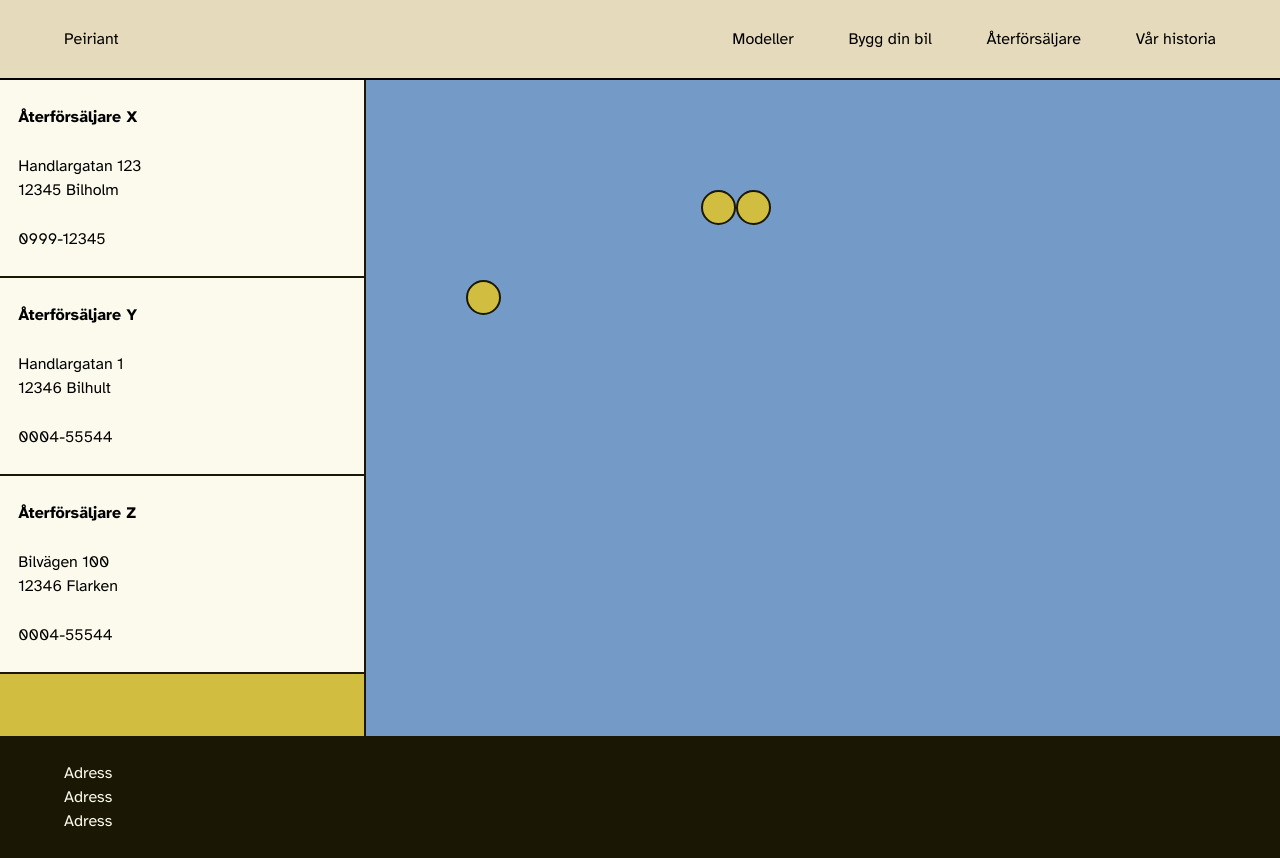
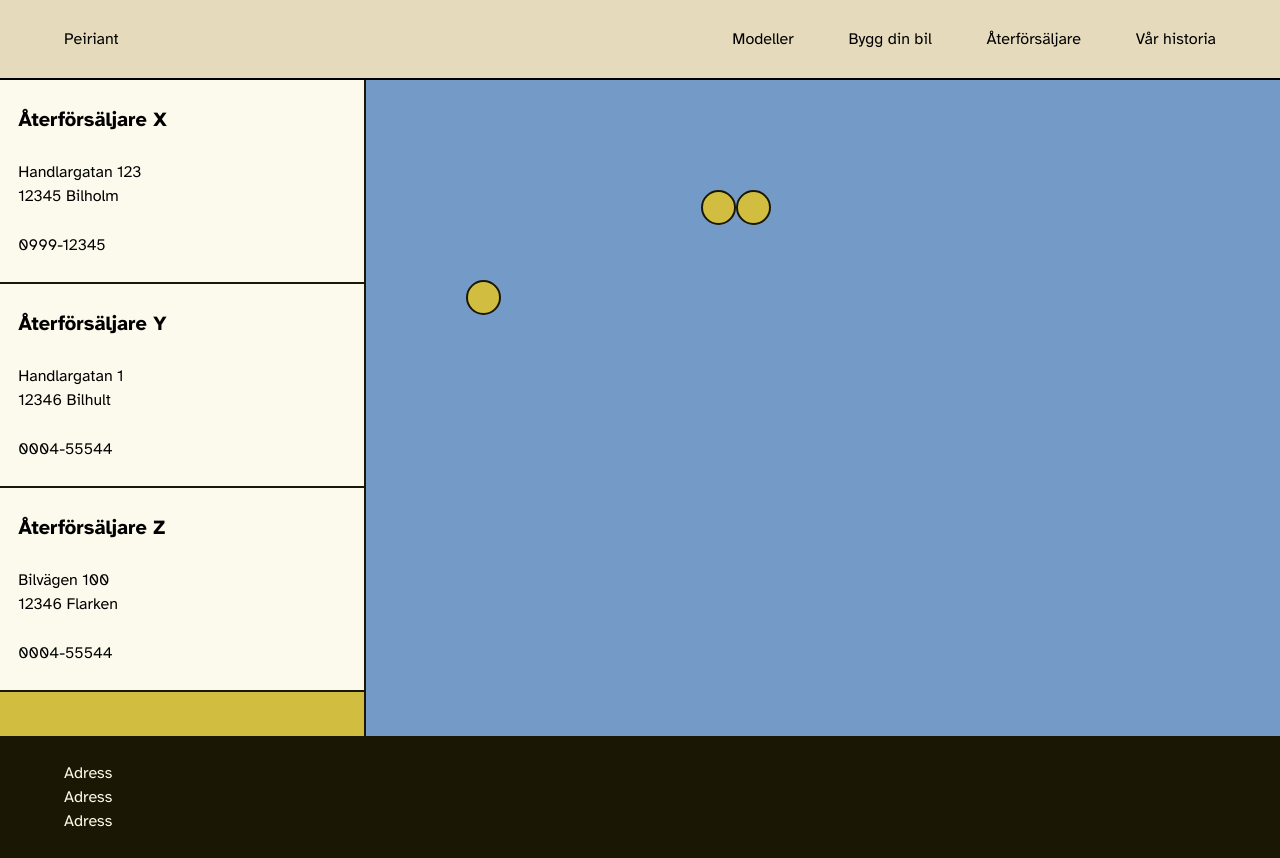
Before and after one commit to JT350120/exjobb, a Vue app: page / in a window 1280 px wide. Both pictures are taken after a click on the button "Återförsäljare". Built offline with nearby package versions, Linux system fonts and the light colour scheme.

Commit message:
DealerListItem: added close button in upper right corner

```diff
--- a/src/components/DealerListItem.vue
+++ b/src/components/DealerListItem.vue
@@ -24,15 +24,21 @@ function isActive(ind) {
 </script>
 
 <template>
-  <div v-show="isActive(index) || globalVariables.dealerRendering.active === null"class="flex flex-col h-auto border-b-2 border-black bg-white py-y-standard px-x-standard" :class="{ active: isActive(index) }">
-    <h2 class="font-bold">{{ data.dealer }}</h2>
-    <ul class="mt-y-standard">
-      <li>{{ data.street }}</li>
-      <li class="mb-y-standard">{{ data.zip }} {{ data.town }}</li>
-      <li>{{ data.areaCode }}-{{ data.phone }}</li>
-    </ul>
-    <button v-show="isActive(index)" @click="globalVariables.dealerRendering.active = null">Stäng</button>
+  <div v-show="isActive(index) || globalVariables.dealerRendering.active === null" class="flex justify-between h-auto border-b-2 border-black bg-white py-y-standard px-x-standard"  :class="{ active: isActive(index) }">
+    <div class="flex flex-col ">
+      <h2 class="md:text-lg font-bold">{{ data.dealer }}</h2>
+      <ul class="mt-y-standard">
+        <li>{{ data.street }}</li>
+        <li class="mb-y-standard">{{ data.zip }} {{ data.town }}</li>
+        <li>{{ data.areaCode }}-{{ data.phone }}</li>
+      </ul>
+    </div>
+    <button class="w-[35px] h-[22px]" v-show="isActive(index)" @click="globalVariables.dealerRendering.active = null">
+      <div class="bg-black w-[35px] h-[2px] mb-[8px] relative top-[10px] rotate-45 duration-200"></div>
+      <div class="bg-black w-[35px] h-[2px] relative -rotate-45 duration-200"></div>
+    </button>
   </div>
+
 </template>
 
 <style scoped>
```
